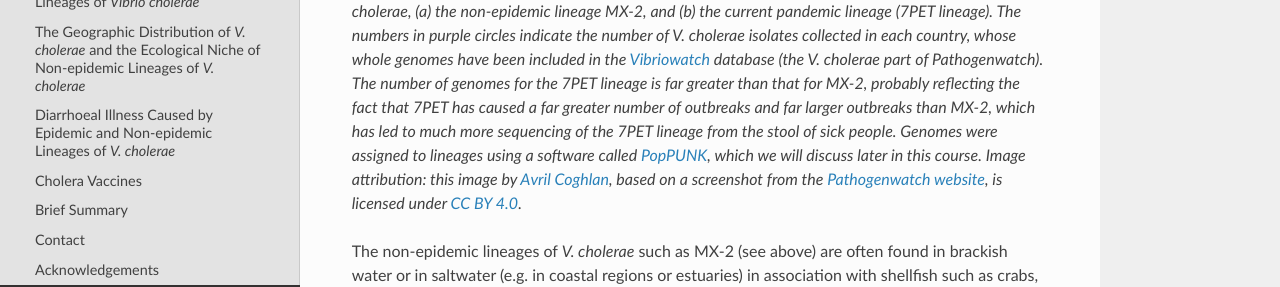
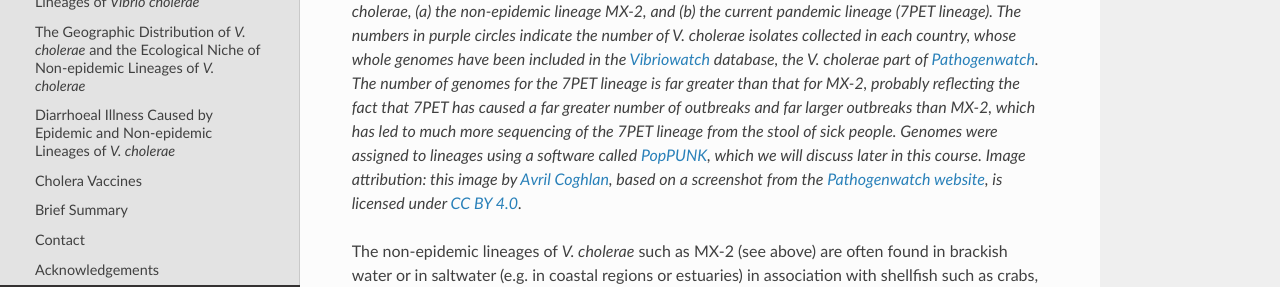
Before and after one commit to avrilcoghlan/cholerabook, a Sphinx documentation site: the page built from docs/source/vibriogenomes.rst, in a window 1280 px wide and 900 px high, scrolled down 7427 px, cut to the strip 208-495 px from the top of the window. Built offline with Sphinx 7.4.7 and the Read the Docs theme 2.0.0, drawn with Linux system fonts in a browser that asks for light colours.

```diff
--- a/docs/source/vibriogenomes.rst
+++ b/docs/source/vibriogenomes.rst
@@ -246,7 +246,7 @@ The species *V. cholerae* is distributed globally and, as mentioned above, it is
 .. figure:: LineageDistributions.png
   :width: 1050
 
-  Figure 7. The global distribution of the bacterium *V. cholerae*, for two of the many different lineages of *V. cholerae*, (a) the non-epidemic lineage MX-2, and (b) the current pandemic lineage (7PET lineage). The numbers in purple circles indicate the number of *V. cholerae* isolates collected in each country, whose whole genomes have been included in the `Vibriowatch`_ database (the *V. cholerae* part of Pathogenwatch). The number of genomes for the 7PET lineage is far greater than that for MX-2, probably reflecting the fact that 7PET has caused a far greater number of outbreaks and far larger outbreaks than MX-2, which has led to much more sequencing of the 7PET lineage from the stool of sick people. Genomes were assigned to lineages using a software called `PopPUNK`_, which we will discuss later in this course. Image attribution: this image by `Avril Coghlan`_, based on a screenshot from the `Pathogenwatch website`_, is licensed under `CC BY 4.0`_.
+  Figure 7. The global distribution of the bacterium *V. cholerae*, for two of the many different lineages of *V. cholerae*, (a) the non-epidemic lineage MX-2, and (b) the current pandemic lineage (7PET lineage). The numbers in purple circles indicate the number of *V. cholerae* isolates collected in each country, whose whole genomes have been included in the `Vibriowatch`_ database, the *V. cholerae* part of `Pathogenwatch`_. The number of genomes for the 7PET lineage is far greater than that for MX-2, probably reflecting the fact that 7PET has caused a far greater number of outbreaks and far larger outbreaks than MX-2, which has led to much more sequencing of the 7PET lineage from the stool of sick people. Genomes were assigned to lineages using a software called `PopPUNK`_, which we will discuss later in this course. Image attribution: this image by `Avril Coghlan`_, based on a screenshot from the `Pathogenwatch website`_, is licensed under `CC BY 4.0`_.
 
 .. _Pathogenwatch: https://pathogen.watch/
 
```
